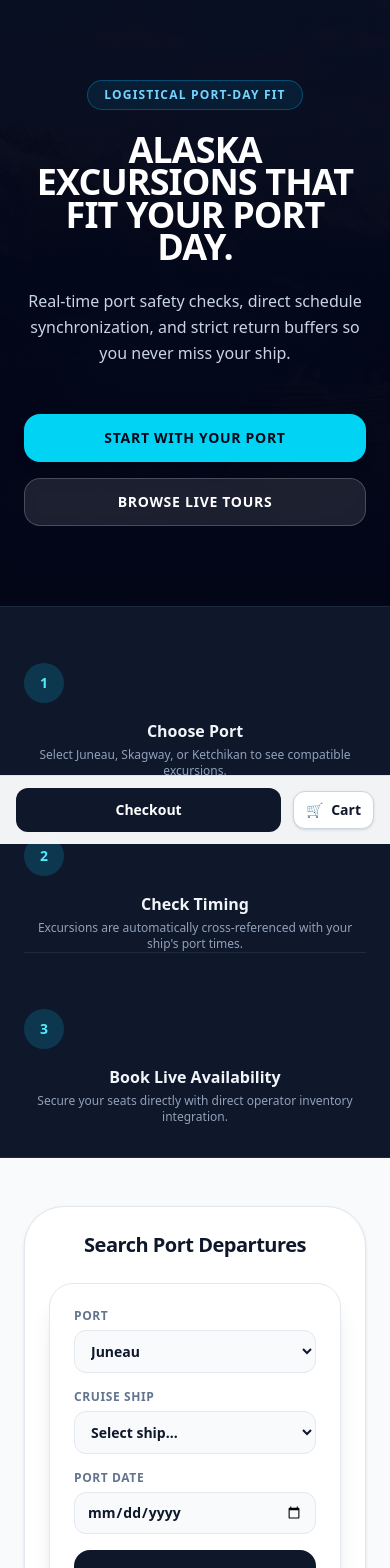
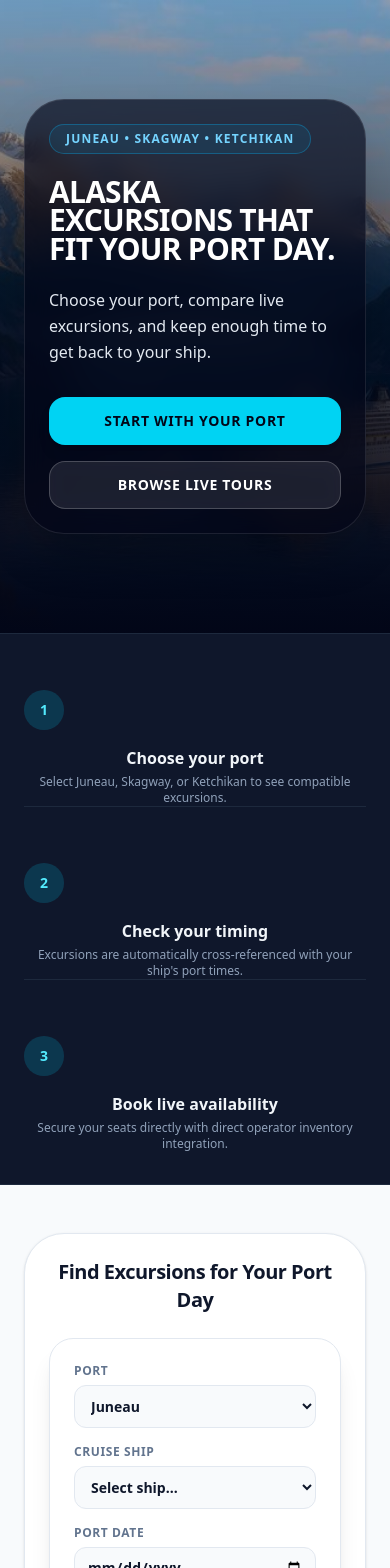
Before and after one commit to erichroeseler123-bot/wta-renderer, a Next.js app: page / in a window 390 px wide. Shown: the top 1568 px of the page. Built offline with nearby package versions, Linux system fonts and the light colour scheme.

Commit message:
fix: improve homepage search wording and mobile sticky cart behavior

```diff
--- a/app/categories/[slug]/page.tsx
+++ b/app/categories/[slug]/page.tsx
@@ -378,7 +378,7 @@ export default async function CategoryPage({
           </p>
           <div className="mt-6 rounded-2xl border border-sky-100 bg-sky-50 px-5 py-4">
             <h3 className="text-xs font-black uppercase tracking-[0.16em] text-sky-700">
-              Dispatcher Buffer Rule
+              Cruise Safety Buffer Rule
             </h3>
             <p className="mt-2 text-sm leading-6 text-slate-700">
               {config.guidance}
--- a/app/components/cart/StickyCartBar.tsx
+++ b/app/components/cart/StickyCartBar.tsx
@@ -3,12 +3,14 @@
 import Link from "next/link";
 import { usePathname } from "next/navigation";
 import CartButton from "./CartButton";
+import { useCart } from "./CartContext";
 
 export default function StickyCartBar() {
   const pathname = usePathname();
+  const { count } = useCart();
 
-  // Hide the sticky checkout bar on checkout and checkout success routes
-  if (pathname === "/checkout" || pathname === "/checkout/success") {
+  // Hide the sticky checkout bar on checkout/success routes OR if the cart is empty
+  if (pathname === "/checkout" || pathname === "/checkout/success" || count === 0) {
     return null;
   }
 
--- a/app/components/home/HomepageForm.tsx
+++ b/app/components/home/HomepageForm.tsx
@@ -87,7 +87,7 @@ export default function HomepageForm({
         type="submit"
         className="w-full rounded-2xl bg-slate-900 py-3.5 text-center text-sm font-black text-white hover:bg-slate-800 transition"
       >
-        Verify Schedule & Match Excursions
+        Find Matching Excursions
       </button>
     </form>
   );
--- a/app/page.tsx
+++ b/app/page.tsx
@@ -19,40 +19,43 @@ export default function HomePage() {
   return (
     <main className="min-h-screen bg-slate-50 text-slate-900">
       {/* Hero Section */}
-      <section className="relative overflow-hidden bg-slate-950 py-20 text-white sm:py-28">
+      <section className="relative min-h-[75vh] flex items-center overflow-hidden bg-slate-950 text-white py-16 sm:py-24">
         <div className="absolute inset-0">
           <img
             src="/images/home-hero.jpg"
-            alt="Alaska landscape"
-            className="h-full w-full object-cover opacity-25"
+            alt="Alaska Cruise Port Excursions"
+            className="h-full w-full object-cover"
           />
-          <div className="absolute inset-0 bg-gradient-to-b from-slate-950/80 via-slate-950/90 to-slate-950" />
+          {/* Transparent gradient to fade out on the right on desktop, and fade out at the top on mobile */}
+          <div className="absolute inset-0 bg-gradient-to-t from-slate-950 via-slate-950/75 to-slate-950/20 md:bg-gradient-to-r md:from-slate-950/85 md:via-slate-950/50 md:to-transparent" />
         </div>
 
-        <div className="relative mx-auto max-w-5xl px-6 text-center space-y-6">
+        <div className="relative mx-auto w-full max-w-5xl px-6">
+          <div className="max-w-2xl rounded-[2.5rem] border border-white/10 bg-slate-950/65 p-6 md:p-8 backdrop-blur-md shadow-2xl space-y-6">
             <div className="inline-flex rounded-full border border-sky-400/30 bg-sky-500/10 px-4 py-1.5 text-xs font-bold uppercase tracking-widest text-sky-300">
-            Logistical Port-Day Fit
+              Juneau • Skagway • Ketchikan
             </div>
-          <h1 className="text-4xl font-black uppercase tracking-tight sm:text-6xl md:text-7xl leading-[0.9] text-white">
+            <h1 className="text-3xl font-black uppercase tracking-tight sm:text-5xl lg:text-6xl leading-[0.95] text-white">
               Alaska excursions that fit your port day.
             </h1>
-          <p className="mx-auto max-w-2xl text-base leading-relaxed text-slate-300 sm:text-lg">
-            Real-time port safety checks, direct schedule synchronization, and strict return buffers so you never miss your ship.
+            <p className="text-base leading-relaxed text-slate-200 sm:text-lg">
+              Choose your port, compare live excursions, and keep enough time to get back to your ship.
             </p>
 
-          <div className="pt-6 flex flex-col sm:flex-row gap-4 justify-center items-center">
+            <div className="pt-2 flex flex-col sm:flex-row gap-4 items-stretch sm:items-center">
               <a
                 href="#ports"
-              className="w-full sm:w-auto inline-flex min-h-12 items-center justify-center rounded-2xl bg-cyan-400 px-8 py-3 text-sm font-black uppercase tracking-wider text-slate-950 hover:bg-cyan-300 transition shadow-lg"
+                className="inline-flex min-h-12 items-center justify-center rounded-2xl bg-cyan-400 px-8 py-3 text-sm font-black uppercase tracking-wider text-slate-950 hover:bg-cyan-300 transition shadow-lg text-center"
               >
                 Start with your port
               </a>
               <Link
                 href="/tours"
-              className="w-full sm:w-auto inline-flex min-h-12 items-center justify-center rounded-2xl border border-white/20 bg-white/10 px-8 py-3 text-sm font-black uppercase tracking-wider text-white hover:bg-white/25 transition backdrop-blur"
+                className="inline-flex min-h-12 items-center justify-center rounded-2xl border border-white/20 bg-white/10 px-8 py-3 text-sm font-black uppercase tracking-wider text-white hover:bg-white/25 transition backdrop-blur text-center"
               >
                 Browse live tours
               </Link>
+            </div>
           </div>
         </div>
       </section>
@@ -64,21 +67,21 @@ export default function HomePage() {
             <div className="pt-6 md:pt-0 md:pl-6 first:pl-0 flex items-start gap-4 flex-col md:flex-row">
               <span className="flex h-10 w-10 shrink-0 items-center justify-center rounded-full bg-cyan-500/20 text-cyan-300 font-black text-sm">1</span>
               <div>
-                <h3 className="font-bold text-slate-100">Choose Port</h3>
+                <h3 className="font-bold text-slate-100">Choose your port</h3>
                 <p className="mt-1 text-xs text-slate-400">Select Juneau, Skagway, or Ketchikan to see compatible excursions.</p>
               </div>
             </div>
             <div className="pt-6 md:pt-0 md:pl-6 flex items-start gap-4 flex-col md:flex-row">
               <span className="flex h-10 w-10 shrink-0 items-center justify-center rounded-full bg-cyan-500/20 text-cyan-300 font-black text-sm">2</span>
               <div>
-                <h3 className="font-bold text-slate-100">Check Timing</h3>
+                <h3 className="font-bold text-slate-100">Check your timing</h3>
                 <p className="mt-1 text-xs text-slate-400">Excursions are automatically cross-referenced with your ship's port times.</p>
               </div>
             </div>
             <div className="pt-6 md:pt-0 md:pl-6 flex items-start gap-4 flex-col md:flex-row">
               <span className="flex h-10 w-10 shrink-0 items-center justify-center rounded-full bg-cyan-500/20 text-cyan-300 font-black text-sm">3</span>
               <div>
-                <h3 className="font-bold text-slate-100">Book Live Availability</h3>
+                <h3 className="font-bold text-slate-100">Book live availability</h3>
                 <p className="mt-1 text-xs text-slate-400">Secure your seats directly with direct operator inventory integration.</p>
               </div>
             </div>
@@ -89,7 +92,7 @@ export default function HomePage() {
       {/* Dynamic Scheduler Form */}
       <section className="mx-auto max-w-4xl px-6 py-12">
         <div className="rounded-[2.5rem] border border-slate-200 bg-white p-6 sm:p-8 shadow-sm">
-          <h2 className="text-xl font-black text-center text-slate-900 tracking-tight">Search Port Departures</h2>
+          <h2 className="text-xl font-black text-center text-slate-900 tracking-tight">Find Excursions for Your Port Day</h2>
           <div className="mt-6">
             <HomepageForm approvedPorts={APPROVED_PORTS} />
           </div>
```
Lines whose indentation alone changed are shown as unchanged.
